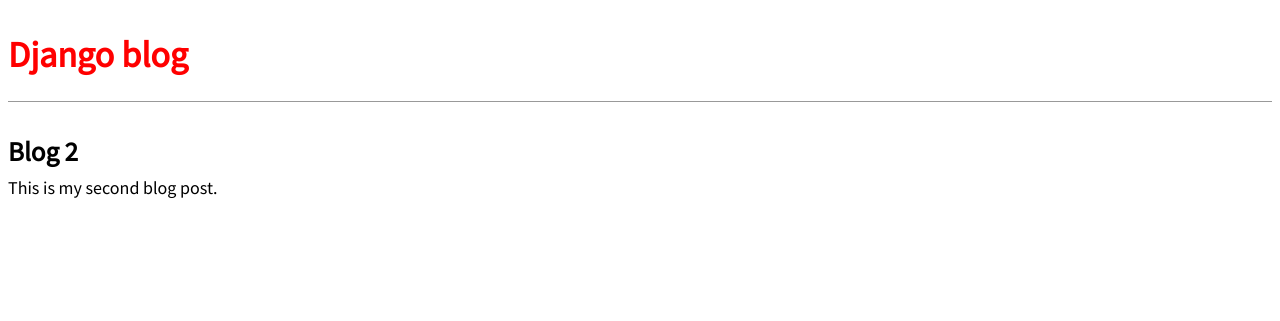
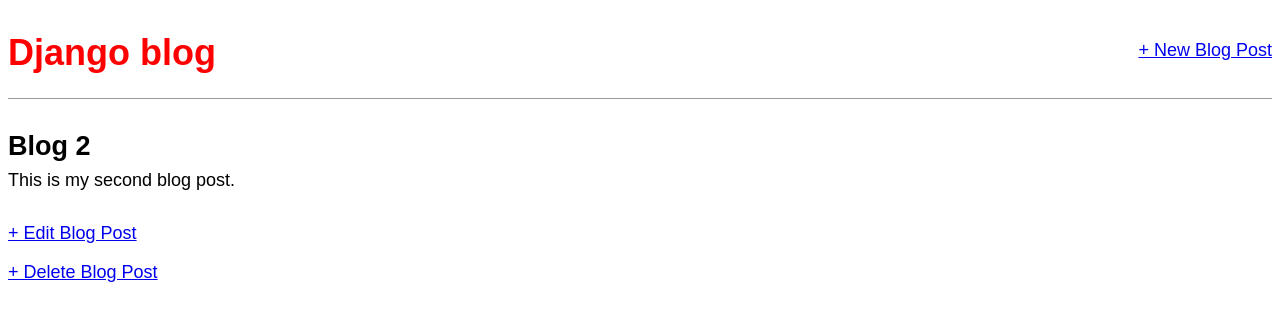
Before and after one commit to tommy0485/blog, a Django app: page /post/2/ in a window 1280 px wide. Shown: the top 321 px of the page. Run offline with Django 4.2, Linux system fonts and the light colour scheme; data comes from the database, SQL or seed files in the repository; both versions use the stored data as it was after the commit; some web fonts are replaced.

Commit message:
second commit

```diff
--- a/blog/urls.py
+++ b/blog/urls.py
@@ -1,7 +1,10 @@
 from django.urls import path
-from .views import BlogListView, BlogDetailView
+from .views import BlogListView, BlogDetailView, BlogCreateView, BlogUpdateView, BlogDeleteView
 
 urlpatterns = [
+    path("post/new/", BlogCreateView.as_view(), name="post_new"),
     path("post/<int:pk>/", BlogDetailView.as_view(), name="post_detail"),
+    path("post/<int:pk>/edit/", BlogUpdateView.as_view(), name="post_edit"),
+    path("post/<int:pk>/delete/", BlogDeleteView.as_view(), name="post_delete"),
     path("", BlogListView.as_view(), name="home"),
 ]
--- a/blog/views.py
+++ b/blog/views.py
@@ -1,4 +1,7 @@
 from django.views.generic import ListView, DetailView
+from django.views.generic.edit import CreateView, UpdateView, DeleteView
+from django.urls import reverse_lazy
+
 from .models import Post
 
 
@@ -9,3 +12,18 @@
 class BlogDetailView(DetailView):
     model = Post
     template_name = 'post_detail.html'
+
+class BlogCreateView(CreateView):
+    model = Post
+    template_name = 'post_new.html'
+    fields = ['title', 'author', 'body']
+
+class BlogUpdateView(UpdateView):
+    model = Post
+    template_name = 'post_edit.html'
+    fields = ['title', 'body']
+
+class BlogDeleteView(DeleteView):
+    model = Post
+    template_name = "post_delete.html"
+    success_url = reverse_lazy("home")
--- a/templates/base.html
+++ b/templates/base.html
@@ -3,15 +3,20 @@
 <html>
   <head>
     <title>Django blog</title>
-  <link href="https://fonts.googleapis.com/css?family=Source+Sans+Pro:400"
-    rel="stylesheet">
+    <link href="https://fonts.googleapis.com/css?family=\
+      Source+Sans+Pro:400" rel="stylesheet">
     <link href="{% static 'css/base.css' %}" rel="stylesheet">
   </head>
   <body>
+    <div>
       <header>
+        <div class="nav-left">
           <h1><a href="{% url 'home' %}">Django blog</a></h1>
+        </div>
+        <div class="nav-right">
+          <a href="{% url 'post_new' %}">+ New Blog Post</a>
+        </div>
       </header>
-    <div>
       {% block content %}
       {% endblock content %}
     </div>
--- a/templates/post_detail.html
+++ b/templates/post_detail.html
@@ -6,4 +6,7 @@
   <h2>{{ post.title }}</h2>
   <p>{{ post.body }}</p>
 </div>
+
+<p><a href="{% url 'post_edit' post.pk %}">+ Edit Blog Post</a></p>
+<p><a href="{% url 'post_delete' post.pk %}">+ Delete Blog Post</a></p>
 {% endblock content %}
```
Also changed, not shown: blog/tests.py (+29 -0 lines), templates/post_delete.html (added, +10 -0 lines), templates/post_edit.html (added, +10 -0 lines), templates/post_new.html (added, +10 -0 lines), db.sqlite3, 1 other file. Lines whose indentation alone changed are shown as unchanged.
